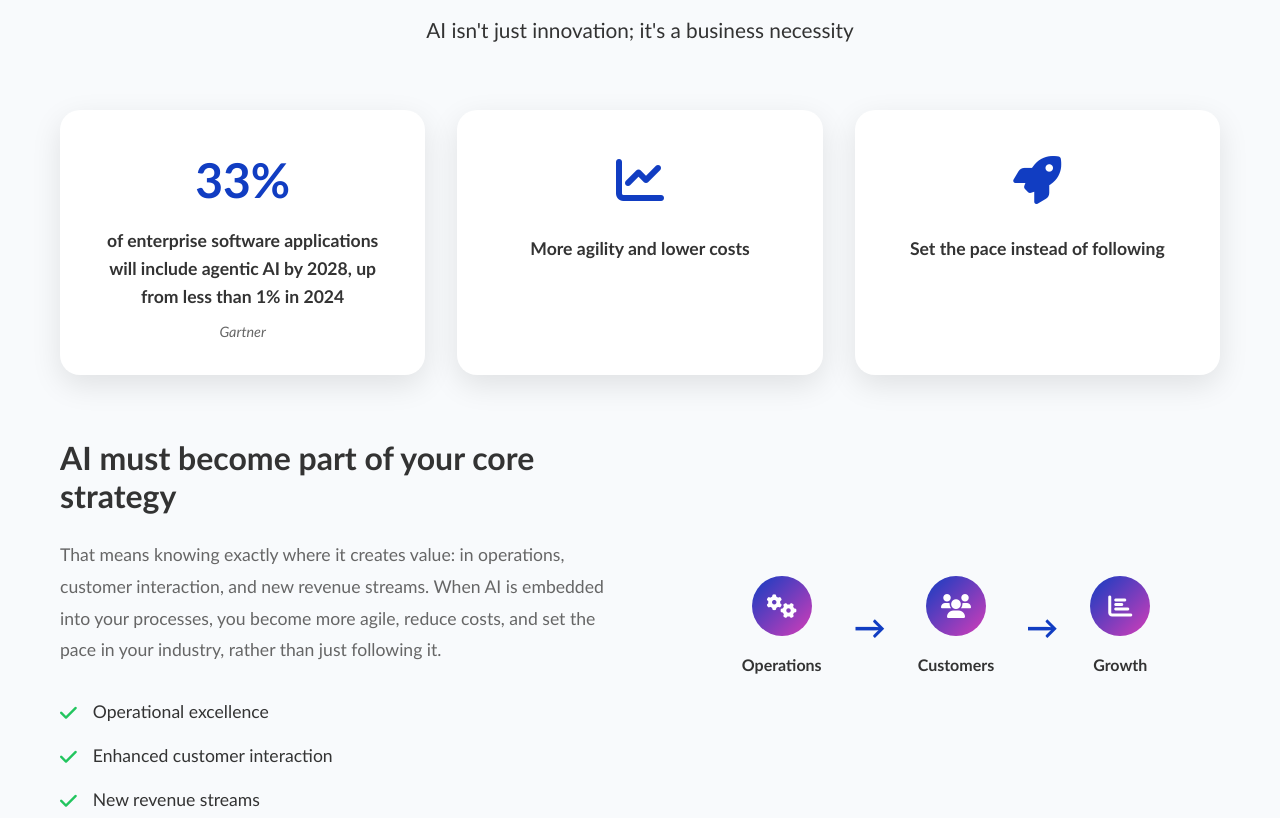
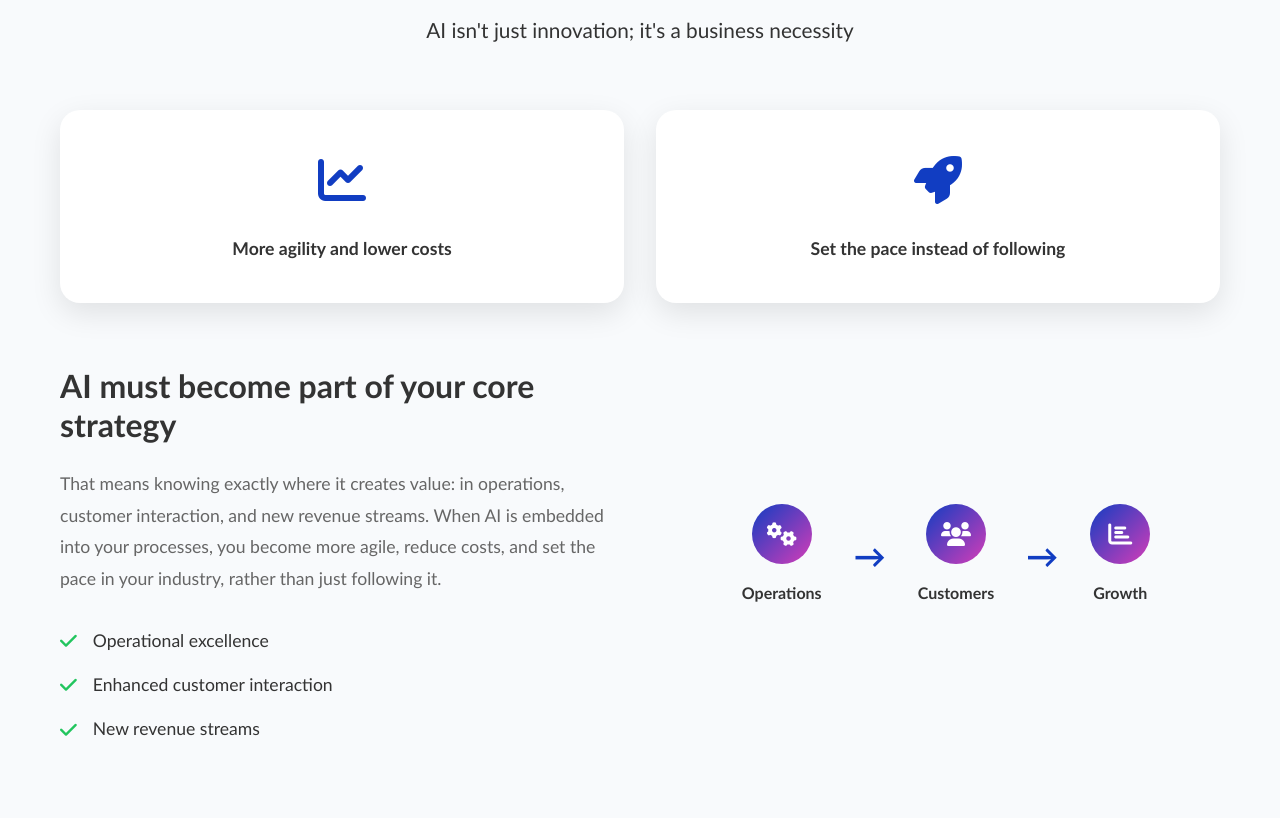
Before and after one commit to techbazen/ctac, a plain HTML site: page index.html in a window 1280 px wide. Shown: the part 1691-2509 px from the top of the page. Drawn offline with Linux system fonts and the light colour scheme; a web font is replaced by a local one.

Commit message:
additional changes for feedback round #3

```diff
--- a/index.html
+++ b/index.html
@@ -134,17 +134,13 @@
             <div class="section-header">
                 <h2 class="section-title">Strategic necessity</h2>
                 <p class="section-subtitle">AI isn't just innovation; it's a business necessity</p>
-            </div>            <div class="stats-grid">
+            </div>
+            <div class="stats-grid">
               <div class="stat-card" data-aos="fade-up" data-aos-delay="100">
-                  <div class="stat-number">33%</div>
-                  <div class="stat-label">of enterprise software applications will include agentic AI by 2028, up from less than 1% in 2024</div>
-                  <div class="stat-source">Gartner</div>
-              </div>
-              <div class="stat-card" data-aos="fade-up" data-aos-delay="200">
                   <div class="stat-icon"><i class="fas fa-chart-line"></i></div>
                   <div class="stat-label">More agility and lower costs</div>
               </div>
-              <div class="stat-card" data-aos="fade-up" data-aos-delay="300">
+              <div class="stat-card" data-aos="fade-up" data-aos-delay="200">
                   <div class="stat-icon"><i class="fas fa-rocket"></i></div>
                   <div class="stat-label">Set the pace instead of following</div>
               </div>
--- a/styles.css
+++ b/styles.css
@@ -1004,6 +1004,7 @@ p {
     gap: 0.5rem;
     font-weight: 600;
     transition: transform 0.3s ease;
+    z-index: 99;
 }
 
 .mcp-system:hover {
```
